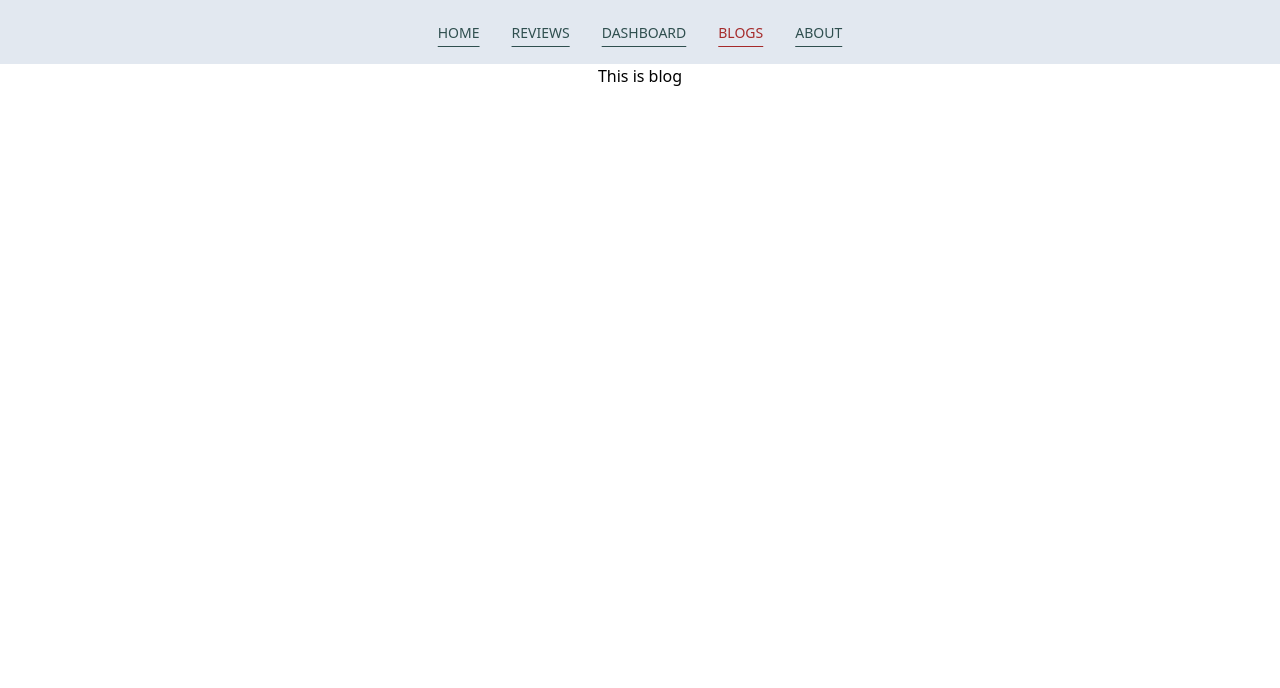
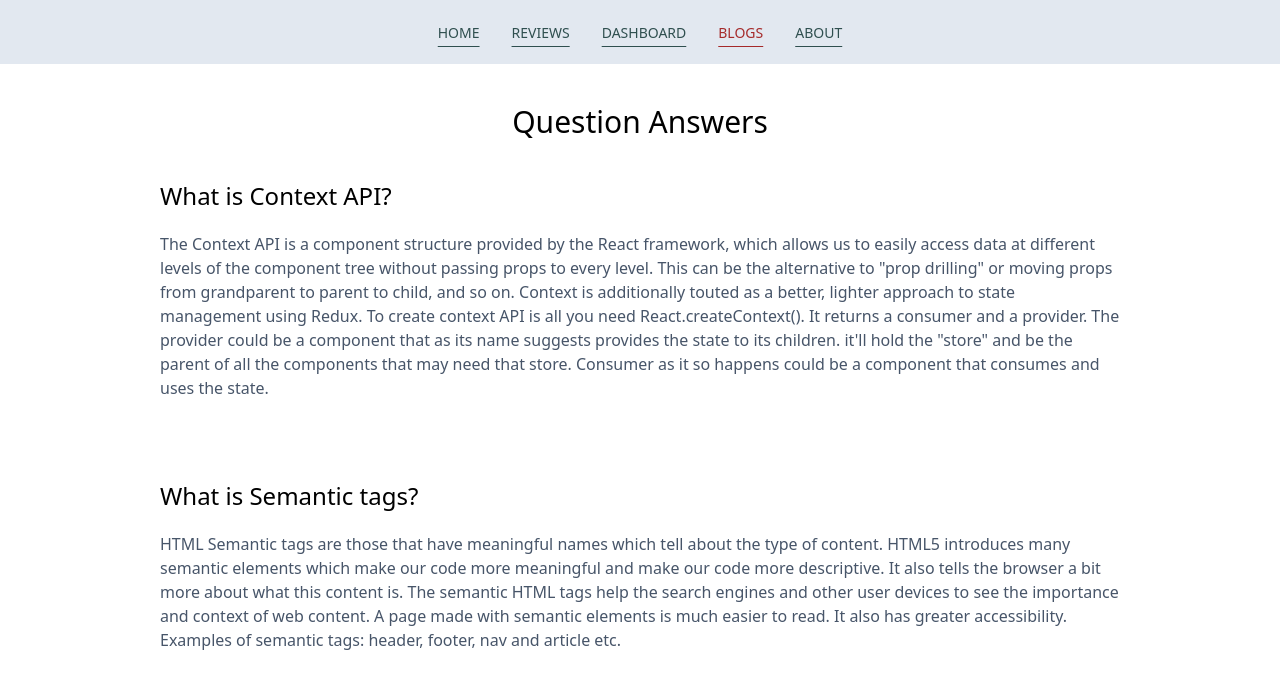
Before and after one commit to neel123go/-product-analysis, a React (Create React App) app: page /blogs in a window 1280 px wide. Shown: the top 688 px of the page. Built offline with nearby package versions, Linux system fonts and the light colour scheme.

Commit message:
question answer completed

```diff
--- a/src/App.css
+++ /dev/null
@@ -1,38 +0,0 @@
-.App {
-  text-align: center;
-}
-
-.App-logo {
-  height: 40vmin;
-  pointer-events: none;
-}
-
-@media (prefers-reduced-motion: no-preference) {
-  .App-logo {
-    animation: App-logo-spin infinite 20s linear;
-  }
-}
-
-.App-header {
-  background-color: #282c34;
-  min-height: 100vh;
-  display: flex;
-  flex-direction: column;
-  align-items: center;
-  justify-content: center;
-  font-size: calc(10px + 2vmin);
-  color: white;
-}
-
-.App-link {
-  color: #61dafb;
-}
-
-@keyframes App-logo-spin {
-  from {
-    transform: rotate(0deg);
-  }
-  to {
-    transform: rotate(360deg);
-  }
-}
--- a/src/App.js
+++ b/src/App.js
@@ -1,5 +1,4 @@
 import { Route, Routes } from 'react-router-dom';
-import './App.css';
 import Header from './components/Header/Header';
 import Home from './components/Home/Home';
 import Reviews from './components/Reviews/Reviews';
--- a/src/components/Blogs/Blogs.js
+++ b/src/components/Blogs/Blogs.js
@@ -2,8 +2,13 @@ import React from 'react';
 
 const Blogs = () => {
     return (
-        <div>
-            <h2>This is blog</h2>
+        <div className='px-40'>
+            <h2 className='text-3xl mt-10 text-center'>Question Answers</h2>
+            <h2 className='mt-10 text-2xl text-left'>What is Context API?</h2>
+            <p className='mt-5 text-slate-600'>The Context API is a component structure provided by the React framework, which allows us to easily access data at different levels of the component tree without passing props to every level. This can be the alternative to "prop drilling" or moving props from grandparent to parent to child, and so on. Context is additionally touted as a better, lighter approach to state management using Redux. To create context API is all you need React.createContext(). It returns a consumer and a provider. The provider could be a component that as its name suggests provides the state to its children. it'll hold the "store" and be the parent of all the components that may need that store. Consumer as it so happens could be a component that consumes and uses the state.</p>
+
+            <h2 className='mt-20 text-2xl text-left'>What is Semantic tags?</h2>
+            <p className='mt-5 text-slate-600'>HTML Semantic tags are those that have meaningful names which tell about the type of content. HTML5 introduces many semantic elements which make our code more meaningful and make our code more descriptive. It also tells the browser a bit more about what this content is. The semantic HTML tags help the search engines and other user devices to see the importance and context of web content. A page made with semantic elements is much easier to read. It also has greater accessibility. Examples of semantic tags: header, footer, nav and article etc.</p>
         </div>
     );
 };
--- a/src/components/Dashboard/Dashboard.js
+++ b/src/components/Dashboard/Dashboard.js
@@ -12,7 +12,7 @@ const Dashboard = () => {
     return (
         <div className='mt-20 grid grid-cols-1 lg:grid-cols-2 xl:px-32 gap-10 xl:gap-60'>
             <div>
-                <h2 className='text-blue-600 mb-5 text-xl font-semibold'>MONTH WISE SELL</h2>
+                <h2 className='text-blue-600 mb-5 text-xl font-semibold text-center'>MONTH WISE SELL</h2>
                 <LineChart
                     className='mx-auto'
                     width={300}
@@ -29,7 +29,7 @@ const Dashboard = () => {
 
             </div>
             <div>
-                <h2 className='text-blue-600 mb-5 text-xl font-semibold'>INVESTMENT VS REVENUE</h2>
+                <h2 className='text-blue-600 mb-5 text-xl font-semibold text-center'>INVESTMENT VS REVENUE</h2>
                 <AreaChart
                     className='mx-auto'
                     width={300}
--- a/src/components/Home/Home.js
+++ b/src/components/Home/Home.js
@@ -10,7 +10,7 @@ const Home = () => {
     return (
         <div className='text-center'>
             <div className='grid grid-cols-1 lg:grid-cols-2 justify-between mt-10 lg:mt-20 max-w-7xl mx-auto'>
-                <div className="px-10 lg:pl-40 text-left">
+                <div className="px-10 xl:pl-40 text-left">
                     <h1 className='text-blue-500 md:text-6xl text-2xl md:mt-20'>Arora Shoes</h1>
                     <h4 className='mt-3 text-xl text-orange-600'>Good shoes take you good places.</h4>
                     <p className='mt-10 text-slate-600'>Arora Shoes is a footwear manufacturing company that is engaged in the design, development, manufacturing, and worldwide marketing and sales of footwear, apparel, equipment, accessories, and services. The company is headquartered near Sylhet in the Bangladesh area.</p>
--- a/src/components/Review/Review.js
+++ b/src/components/Review/Review.js
@@ -6,7 +6,7 @@ const Review = ({ review, count, state }) => {
     if (state === 'inHome') {
         if (count < 3) {
             return (
-                <div className='review-card bg-red-100 rounded-lg p-0 md:p-3 mx-auto'>
+                <div className='review-card bg-red-100 rounded-lg p-3 mx-auto'>
                     <img className='h-3/5 p-5 mx-auto' style={{ borderRadius: '50%' }} src={img} alt="" />
                     <h2 className='text-2xl mt-1'>{name}</h2>
                     <h3 className='mt-4 text-xl text-orange-800'>Rating: {rating} Stars</h3>
@@ -16,7 +16,7 @@ const Review = ({ review, count, state }) => {
         }
     } else {
         return (
-            <div className='review-card bg-red-100 rounded-lg p-0 md:p-3 mx-auto'>
+            <div className='review-card bg-red-100 rounded-lg p-3 mx-auto'>
                 <img className='h-3/5 p-5 mx-auto' style={{ borderRadius: '50%' }} src={img} alt="" />
                 <h2 className='text-2xl mt-1'>{name}</h2>
                 <h3 className='mt-4 text-xl text-orange-800'>Rating: {rating} Stars</h3>
--- a/src/components/Reviews/Reviews.js
+++ b/src/components/Reviews/Reviews.js
@@ -6,7 +6,7 @@ const Reviews = () => {
     const [reviews, setReviews] = useProductReview();
     return (
         <div className='max-w-screen-2xl mx-auto'>
-            <h2 className='text-2xl md:text-3xl mt-10'>What our Customers say!</h2>
+            <h2 className='text-2xl md:text-3xl mt-10 text-center'>What our Customers say!</h2>
             <div className='grid grid-cols-1 md:grid-cols-2 lg:grid-cols-3 xl:grid-cols-4 gap-8 lg:gap-5 xl:gap-10 py-8 md:p-5 lg:p-8'>
                 {
                     reviews.map(review => <Review state='' key={review.id} review={review}></Review>)
```
Also changed, not shown: src/logo.svg (deleted).
